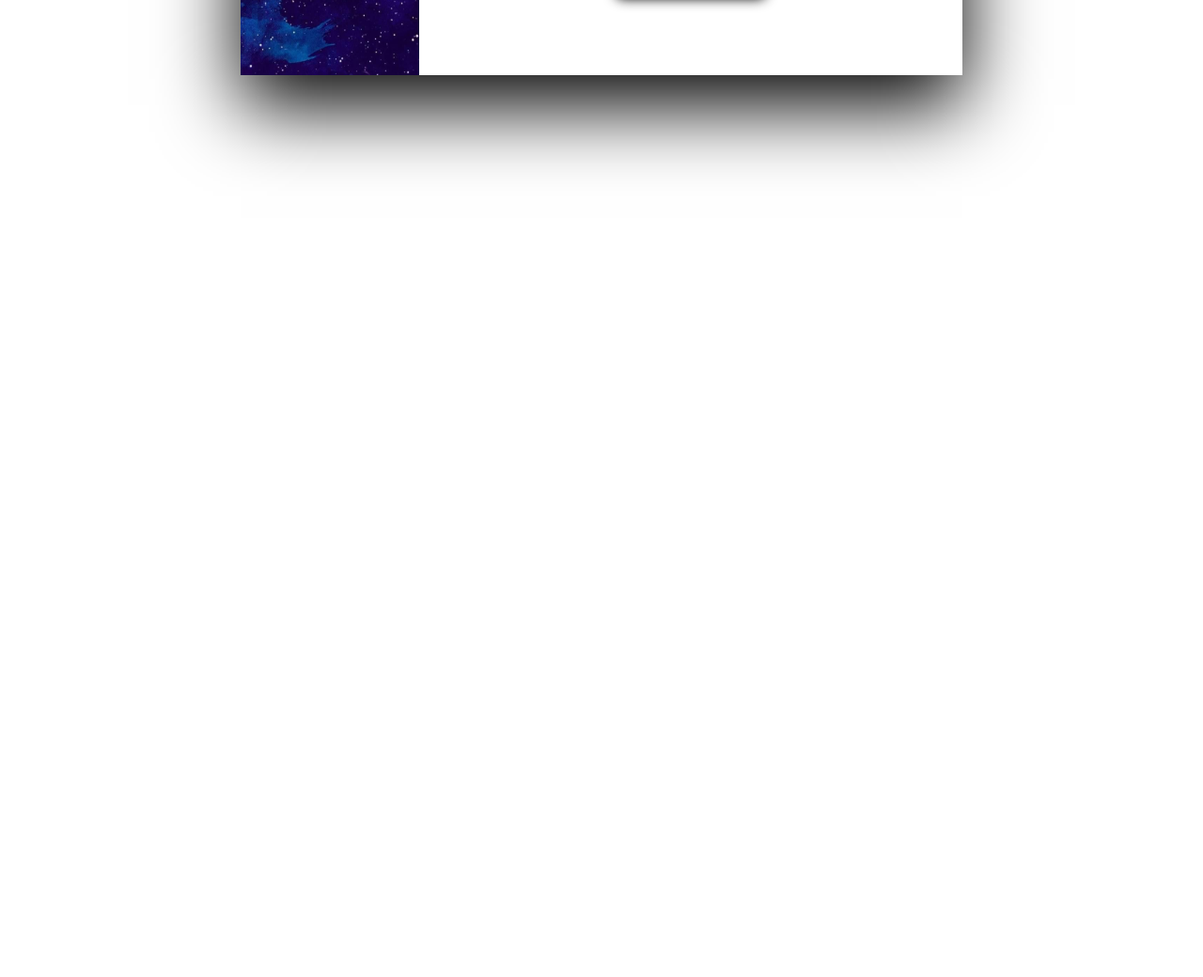
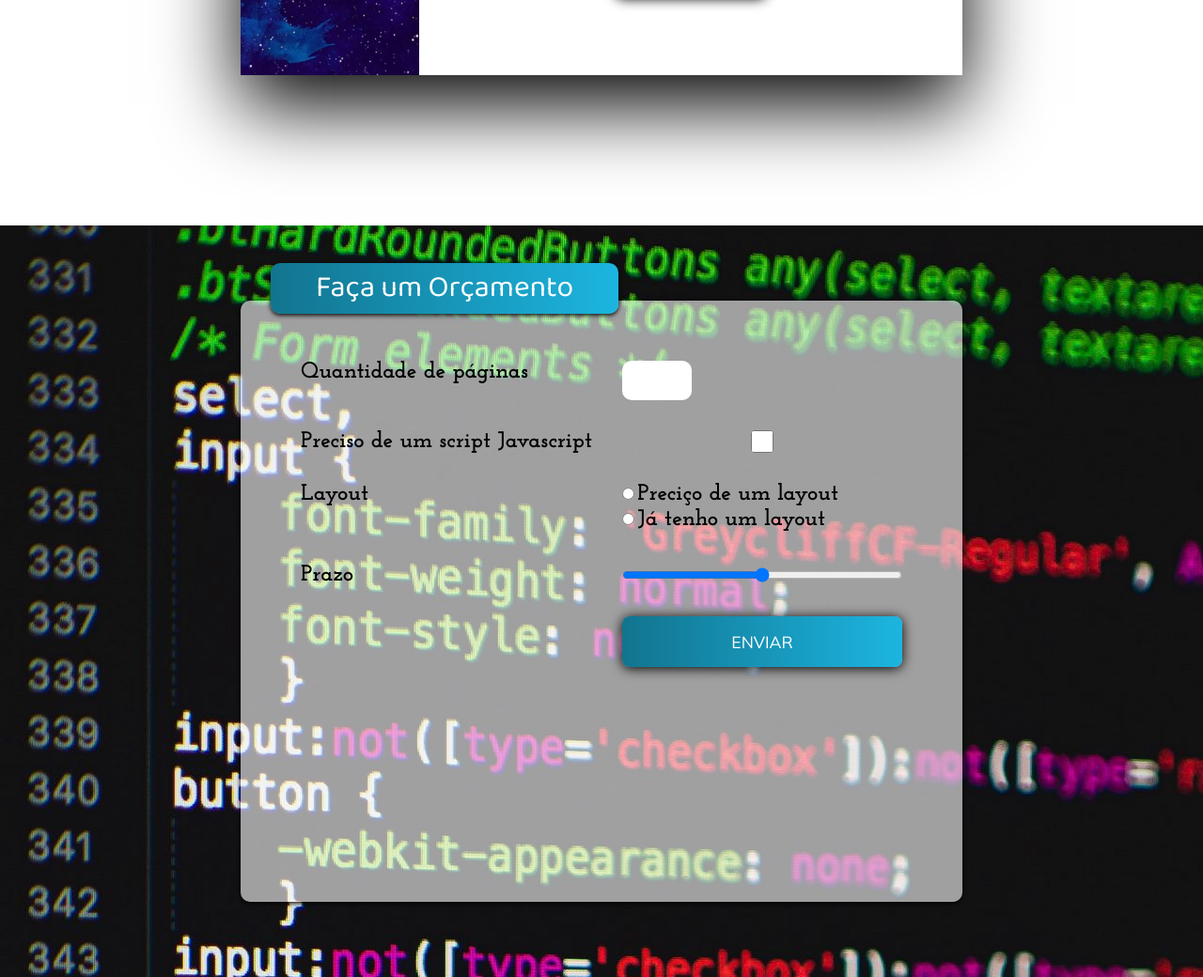
Before and after one commit to JeanClaudio/Portfolio, a plain HTML site: page index.html in a window 1280 px wide. Shown: the part 2592-3632 px from the top of the page at 94% size. Before the commit the page ends 2832 px from the top, so only its background shows below. Drawn offline with Linux system fonts and the light colour scheme.

Commit message:
atualização orçamento

```diff
--- a/index.html
+++ b/index.html
@@ -186,7 +186,32 @@
                 </div>
             </section>
 
-
+            <section class="sessao-orcamento">
+                <div class="orcamento-wrapper">
+                    <h1>Faça um Orçamento</h1>
+                    <form>
+                        <label for="qdte">Quantidade de páginas</label>
+                        <input type="number" min="1" name="qtde" id="qtde">
+                        <label for="js">Preciso de um script Javascript</label>
+                        <input type="checkbox" name="js" id="js">
+                        <label>Layout</label>
+                        <div class="group-layout">
+                            <div>
+                                <input type="radio" name="layout" id="layout-sim">
+                                <label for="layout-sim">Preciço de um layout</label>
+                            </div>
+                            <div>
+                                <input type="radio" name="layout" id="layout-nao">
+                                <label for="layout-nao">Já tenho um layout</label>
+                            </div>
+                        </div>
+                            <label for="prazo">Prazo</label>
+                            <input type="range" name="prazo" id="prazo">
+                            <button  class="btn btn-orcamento" type="submit">Enviar</button>
+                        </div>
+                    </form>
+                </div>
+            </section>
     </div>
     </body>
 
--- a/style.css
+++ b/style.css
@@ -513,3 +513,69 @@ header{
     width: 10rem;
     height: 2rem;
 }
+
+.sessao-orcamento{
+    width: 100%;
+    height: 100vh;
+    background: url(imagens/bgg.jpg);
+    object-fit:cover;
+    display: flex;
+    justify-content: center;
+    align-items: center;
+}
+
+.orcamento-wrapper{
+    width: 60%;
+    height: 80%;
+    background-color:#ffffff99;
+    border-radius: 10px;
+    box-shadow: 0 0.1rem 0.3rem black;
+    position: relative;
+}
+
+.sessao-orcamento h1{
+    position: absolute;
+    top: -2.5rem;
+    left: 2rem;
+    background: #000046;
+    background: -webkit-linear-gradient(to left, #1CB5E0, #12748f);
+    background: linear-gradient(to left, #1CB5E0, #12748f);
+    padding: 0 3rem;
+    font-family: var(--font-primary);
+    color: white;
+    font-size: 2rem;
+    font-weight: lighter;
+    box-shadow: 0 0.1rem 0.3rem black;
+    border-radius: 10px;
+}
+
+.sessao-orcamento form{
+    margin: 4rem;
+    display: grid;
+    grid-template-columns: auto 1fr;
+    column-gap: 2rem;
+    row-gap: 2rem;
+}
+
+.sessao-orcamento label{
+    font-family: var(--font-secundary);
+    font-size: 1.5rem;
+    font-weight: bold;
+}
+
+.sessao-orcamento input[type="number"]{
+    font-family: var(--font-secundary);
+    width: 4rem;
+    font-size: 2rem;
+    outline: none;
+    border-radius: 10px;
+    border: none;
+    padding: 0.3rem;
+}
+
+.btn-orcamento{
+    text-transform: uppercase;
+    padding: 1rem;
+    cursor: pointer;
+    grid-column: 2;
+}
```
Also changed, not shown: imagens/bgg.jpg (added).
